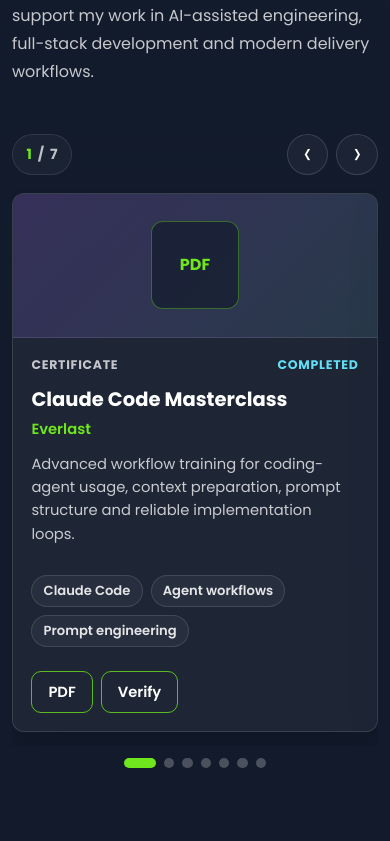
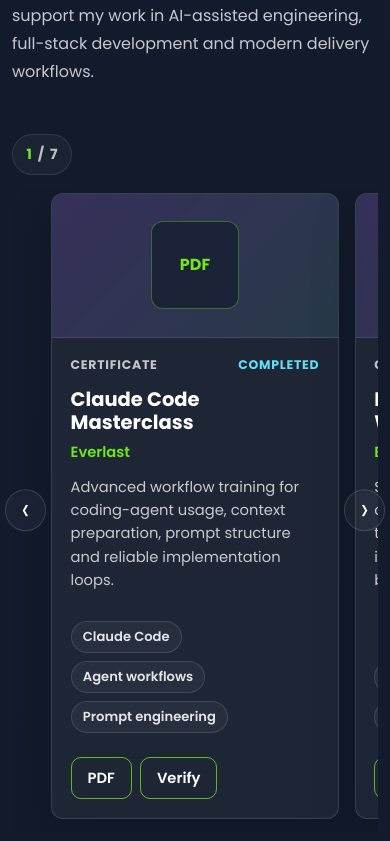
Before and after one commit to Gerth123/Portfolio, an Angular app: page /#/ in a window 390 px wide. Shown: the part 4863-5704 px from the top of the page. Built offline with nearby package versions, Linux system fonts and the light colour scheme.

Commit message:
Move credential slider arrows to the sides

```diff
--- a/src/app/credentials/credentials.component.html
+++ b/src/app/credentials/credentials.component.html
@@ -11,32 +11,23 @@
     </div>
 
     <div class="credentials-carousel" aria-roledescription="carousel">
-      <div class="credentials-carousel__topbar d-flex align-items-center justify-content-between gap-3">
+      <div class="credentials-carousel__topbar d-flex align-items-center gap-3">
         <div class="credentials-counter">
           <span>{{ activeCredentialIndex + 1 }}</span>
           <span aria-hidden="true">/</span>
           <span>{{ credentials.length }}</span>
         </div>
+      </div>
 
-        <div class="credentials-controls d-flex align-items-center gap-2">
+      <div class="credentials-slider-frame">
         <button
           type="button"
-            class="btn credential-control"
+          class="btn credential-control credential-control--prev"
           (click)="scrollCredentials(-1)"
           [attr.aria-label]="getCurrentText('previous')"
         >
           <span aria-hidden="true">&lsaquo;</span>
         </button>
-          <button
-            type="button"
-            class="btn credential-control"
-            (click)="scrollCredentials(1)"
-            [attr.aria-label]="getCurrentText('next')"
-          >
-            <span aria-hidden="true">&rsaquo;</span>
-          </button>
-        </div>
-      </div>
 
         <div
           #credentialsTrack
@@ -98,6 +89,16 @@
           </article>
         </div>
 
+        <button
+          type="button"
+          class="btn credential-control credential-control--next"
+          (click)="scrollCredentials(1)"
+          [attr.aria-label]="getCurrentText('next')"
+        >
+          <span aria-hidden="true">&rsaquo;</span>
+        </button>
+      </div>
+
       <div class="credentials-pagination d-flex align-items-center justify-content-center gap-2">
         <button
           type="button"
--- a/src/app/credentials/credentials.component.scss
+++ b/src/app/credentials/credentials.component.scss
@@ -8,6 +8,10 @@
 
 .credentials-carousel__topbar {
   margin-bottom: clamp(1rem, 2vw, 1.35rem);
+}
+
+.credentials-slider-frame {
+  position: relative;
 }
 
 .credentials-counter {
@@ -30,6 +34,9 @@
 }
 
 .credential-control {
+  position: absolute;
+  top: 50%;
+  z-index: 2;
   display: inline-flex;
   align-items: center;
   justify-content: center;
@@ -40,6 +47,7 @@
   background: rgba(255, 255, 255, 0.04);
   color: #fff;
   line-height: 1;
+  transform: translateY(-50%);
   transition:
     border-color 0.2s ease,
     background-color 0.2s ease,
@@ -58,8 +66,16 @@
     border-color: rgba(112, 230, 28, 0.58);
     background: rgba(112, 230, 28, 0.12);
     color: var(--portfolio-green);
-    transform: translateY(-2px);
+    transform: translateY(calc(-50% - 2px));
   }
+}
+
+.credential-control--prev {
+  left: clamp(-1.35rem, -1.6vw, -0.75rem);
+}
+
+.credential-control--next {
+  right: clamp(-1.35rem, -1.6vw, -0.75rem);
 }
 
 .credentials-track {
@@ -248,6 +264,8 @@
   .credentials-track {
     grid-auto-columns: minmax(0, 88%);
     gap: 1rem;
+    padding-inline: 3.15rem;
+    scroll-padding-inline: 3.15rem;
   }
 
   .credential-card {
@@ -265,11 +283,19 @@
     height: 2.6rem;
   }
 
+  .credential-control--prev {
+    left: -0.45rem;
+  }
+
+  .credential-control--next {
+    right: -0.45rem;
+  }
+
   .credentials-track {
     grid-auto-columns: 100%;
     margin-inline: 0;
-    padding-inline: 0;
-    scroll-padding-inline: 0;
+    padding-inline: 2.45rem;
+    scroll-padding-inline: 2.45rem;
   }
 
   .credential-card {
```
Lines whose indentation alone changed are shown as unchanged.
